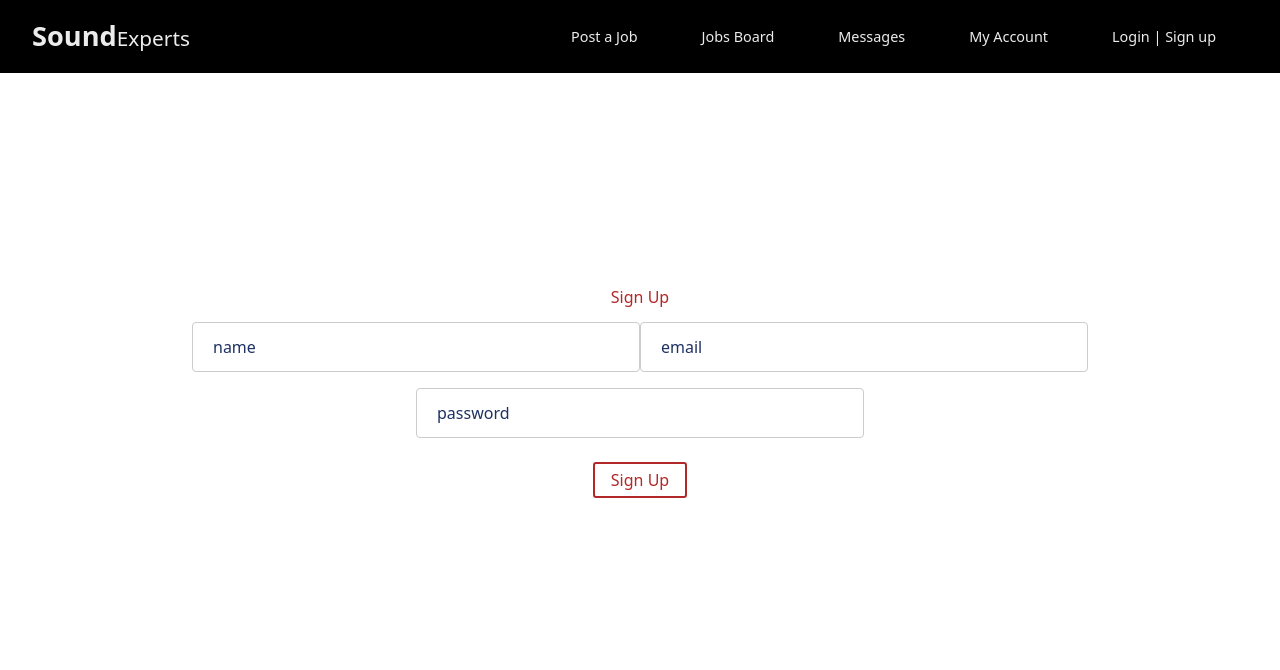
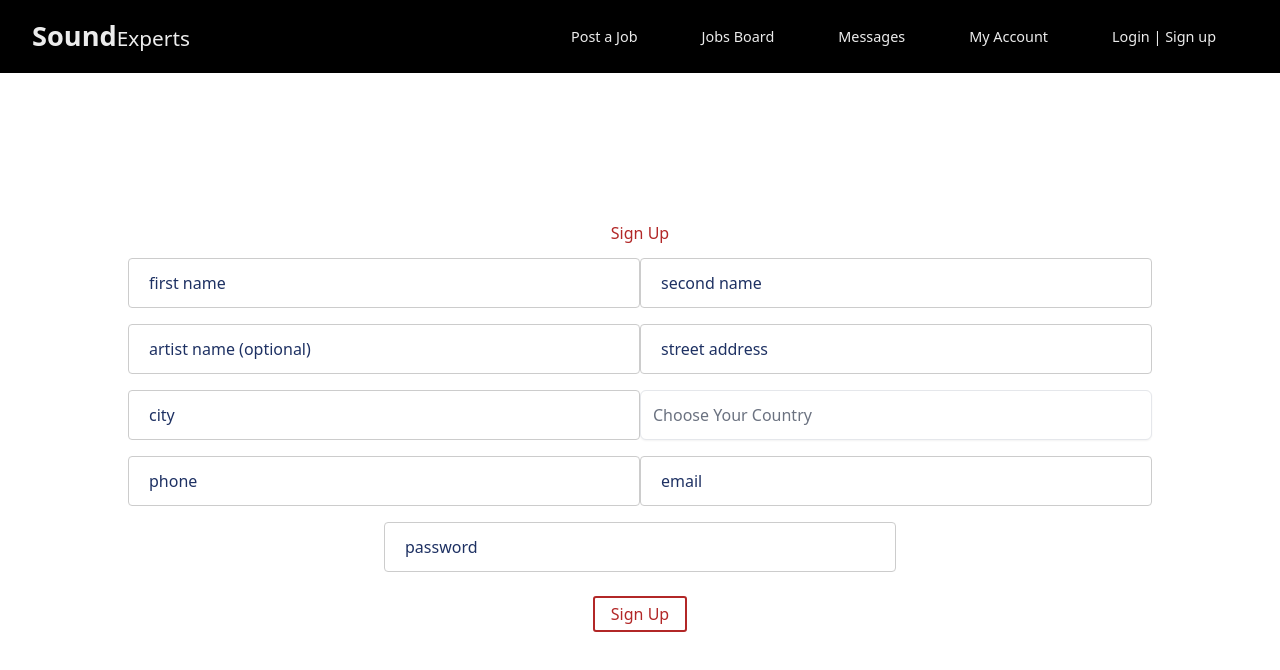
Before and after one commit to emerymastering/sound-experts-frontend, a React (Create React App) app: page /signup in a window 1280 px wide. Shown: the top 670 px of the page. Built offline with nearby package versions, Linux system fonts and the light colour scheme; no server answers.

Commit message:
added fields for signup form

```diff
--- a/src/pages/SignUp.js
+++ b/src/pages/SignUp.js
@@ -1,21 +1,26 @@
-import styled from "styled-components"
-import { Button, Input, Title } from "../styled"
-import { useEffect, useState } from "react"
-import { useDispatch, useSelector } from "react-redux"
-import { useNavigate } from "react-router-dom"
-import { signUp } from "../store/user/thunks"
-import { selectToken } from "../store/user/selectors"
+import styled from "styled-components";
+import { Button, Input, Title } from "../styled";
+import { useEffect, useState } from "react";
+import { useDispatch, useSelector } from "react-redux";
+import { useNavigate } from "react-router-dom";
+import { signUp } from "../store/user/thunks";
+import { selectToken } from "../store/user/selectors";
 
 export const SignUp = () => {
+  const [firstName, setFirstName] = useState("");
+  const [secondName, setSecondName] = useState("");
+  const [artistName, setArtistName] = useState("");
+  const [streetAdd, setStreetAdd] = useState("");
+  const [city, setCity] = useState("");
+  const [countryId, setCountryId] = useState("");
+  const [phone, setPhone] = useState("");
+  const [email, setEmail] = useState("");
+  const [password, setPassword] = useState("");
 
-  const [name, setName] = useState("")
-  const [email, setEmail] = useState("")
-  const [password, setPassword] = useState("")
+  const dispatch = useDispatch();
+  const navigate = useNavigate();
 
-  const dispatch = useDispatch()
-  const navigate = useNavigate()
-
-  const token = useSelector(selectToken)
+  const token = useSelector(selectToken);
 
   useEffect(() => {
     if (token !== null) {
@@ -24,19 +29,62 @@ export const SignUp = () => {
   }, [token, navigate]);
 
   const submitForm = (e) => {
-    e.preventDefault()
-    dispatch(signUp(name, email, password))
-  }
+    e.preventDefault();
+    dispatch(
+      signUp(
+        firstName,
+        secondName,
+        artistName,
+        streetAdd,
+        city,
+        countryId,
+        phone,
+        email,
+        password
+      )
+    );
+  };
 
   return (
-    <div style={{textAlign: "center"}}>
+    <div style={{ textAlign: "center" }}>
       <Container>
         <Title>Sign Up</Title>
         <form onSubmit={submitForm}>
           <Input
-            placeholder="name"
-            value={name}
-            onChange={(e) => setName(e.target.value)}
+            placeholder="first name"
+            value={firstName}
+            onChange={(e) => setFirstName(e.target.value)}
+          />
+          <Input
+            placeholder="second name"
+            value={secondName}
+            onChange={(e) => setSecondName(e.target.value)}
+          />
+          <Input
+            placeholder="artist name (optional)"
+            value={artistName}
+            onChange={(e) => setArtistName(e.target.value)}
+          />
+          <Input
+            placeholder="street address"
+            value={streetAdd}
+            onChange={(e) => setStreetAdd(e.target.value)}
+          />
+          <Input
+            placeholder="city"
+            value={city}
+            onChange={(e) => setCity(e.target.value)}
+          />
+          <select className="w-1/2 p-3 text-gray-500 bg-white border rounded-md shadow-sm outline-none appearance-none focus:border-indigo-600">
+            <option selected>Choose Your Country</option>
+            <option value="USA">USA</option>
+            placeholder="country" value={countryId}
+            onChange={(e) => setCountryId(e.target.value)}
+          </select>
+          <Input
+            placeholder="phone"
+            value={phone}
+            onChange={(e) => setPhone(e.target.value)}
           />
           <Input
             placeholder="email"
@@ -49,16 +97,16 @@ export const SignUp = () => {
             value={password}
             onChange={(e) => setPassword(e.target.value)}
           />
-          <br/>
+          <br />
           <Button type="submit">Sign Up</Button>
         </form>
       </Container>
     </div>
-  )
-}
+  );
+};
 
 const Container = styled.div`
-  display: 'flex';
-  flex-direction: 'column';
-  margin: 15%;
-`
+  display: "flex";
+  flex-direction: "column";
+  margin: 10%;
+`;
--- a/src/store/user/thunks.js
+++ b/src/store/user/thunks.js
@@ -5,12 +5,28 @@ import { appLoading, appDoneLoading, setMessage } from "../appState/slice";
 import { showMessageWithTimeout } from "../appState/thunks";
 import { loginSuccess, logOut, tokenStillValid } from "./slice";
 
-export const signUp = (name, email, password) => {
+export const signUp = (
+  firstName,
+  secondName,
+  artistName,
+  streetAdd,
+  city,
+  countryId,
+  phone,
+  email,
+  password
+) => {
   return async (dispatch, getState) => {
     dispatch(appLoading());
     try {
       const response = await axios.post(`${apiUrl}/auth/signup`, {
-        name,
+        first_name: firstName,
+        second_name: secondName,
+        artist_name: artistName,
+        street_address: streetAdd,
+        city,
+        country_id: countryId,
+        phone,
         email,
         password,
       });
```
